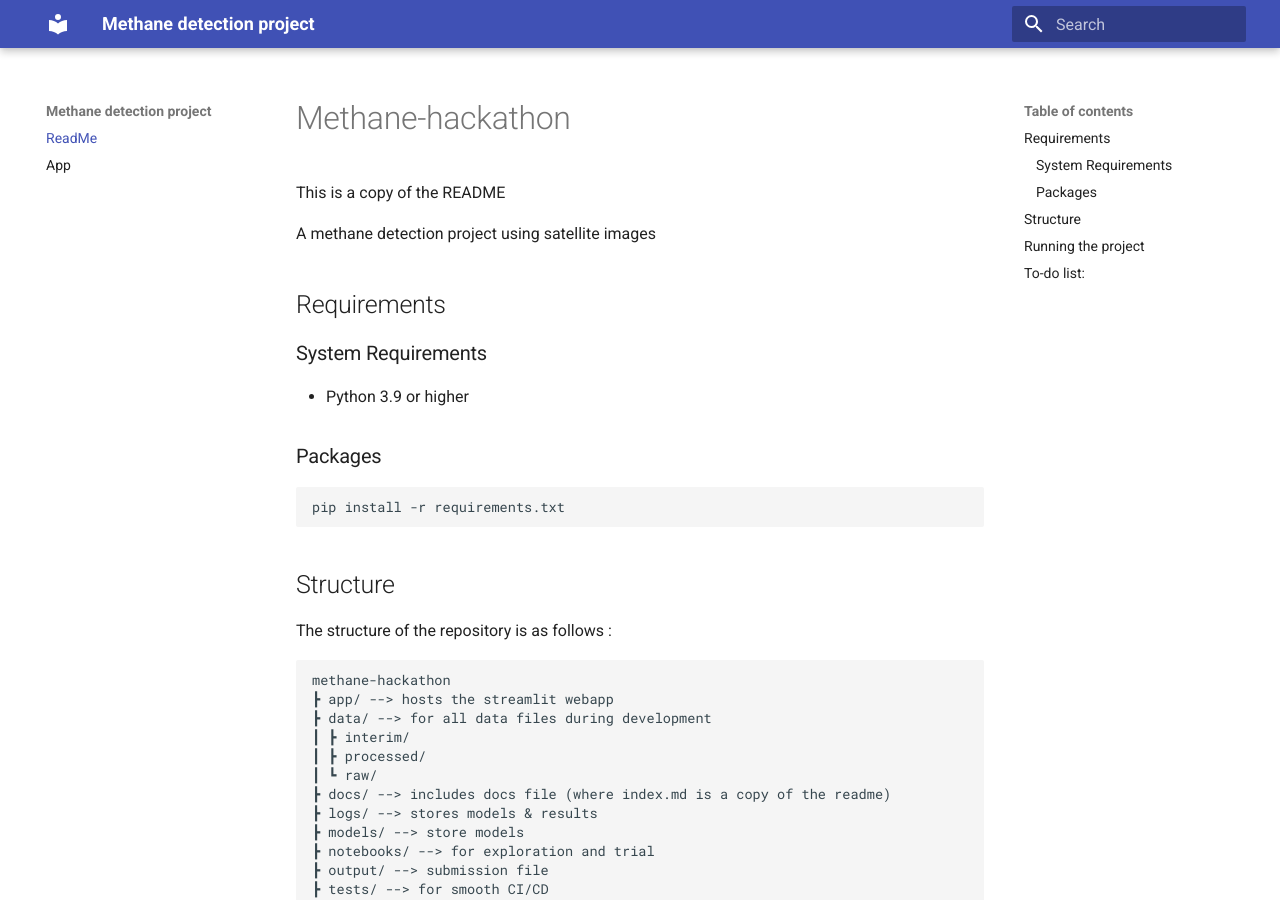
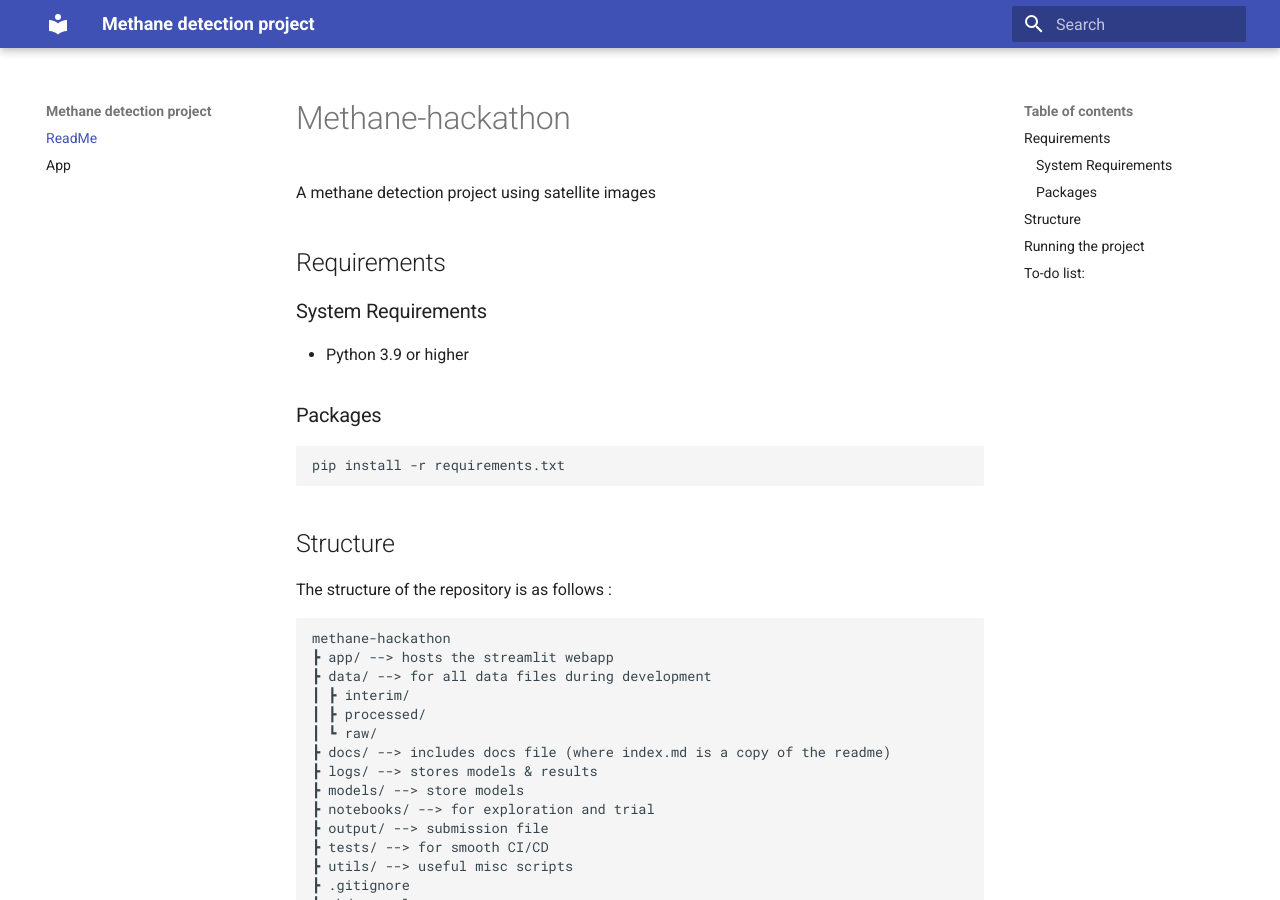
Before and after one commit to guillaumedherouville/mckinsey-methane-hackathon, an MkDocs documentation site: the page built from docs/index.md, in a window 1280 px wide and 900 px high. Built offline with MkDocs 1.6.1 and Material for MkDocs 9.7.7, drawn with Linux system fonts in a browser that asks for light colours.

Commit message:
Update index.md

```diff
--- a/docs/index.md
+++ b/docs/index.md
@@ -1,6 +1,4 @@
 # Methane-hackathon
-This is a copy of the README
-
 A methane detection project using satellite images
 
 ##  Requirements
```
